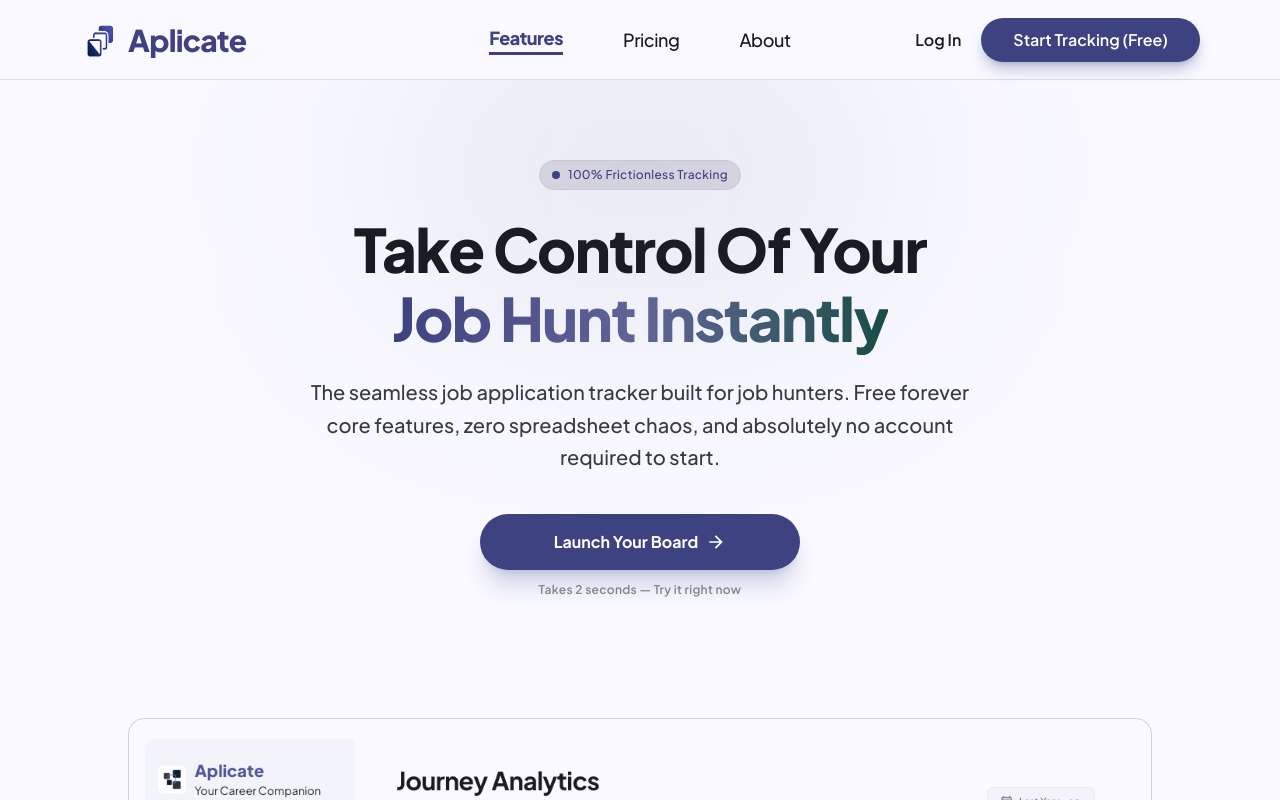
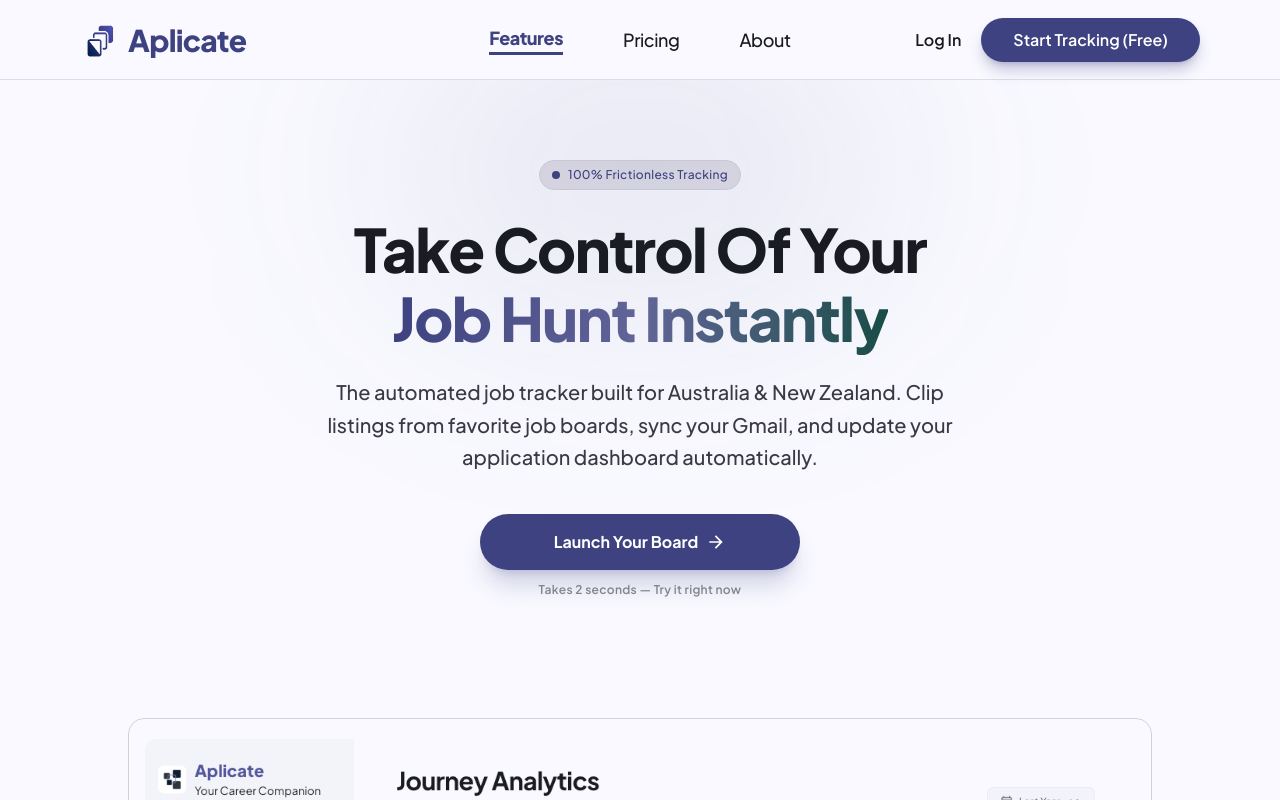
Before and after one commit to Galvatar/Aplicate, a Next.js app: page / in a window 1280 px wide. Built offline with nearby package versions, Linux system fonts and the light colour scheme; no server answers.

Commit message:
Changed the model to 6 monthly subscription

```diff
--- a/app/(landing)/pricing/page.tsx
+++ b/app/(landing)/pricing/page.tsx
@@ -52,7 +52,7 @@ export default function PricingPage() {
                 >
                     <h1>Monthly</h1>
                     <ToggleButton disabled={false} status={annual} onChange={setAnnual} />
-                    <h1>Yearly</h1>
+                    <h1>6-Months</h1>
                 </motion.div>
                 <motion.div
                     initial="hidden"
@@ -72,7 +72,7 @@ export default function PricingPage() {
                             </p>
                             <span className="flex items-end gap-1">
                                 <h2 className="text-3xl font-semibold mt-5 text-primary">
-                                    $0 USD
+                                    $0 AUD
                                 </h2>
                                 <h3 className="text-sm text-on-surface/50 font-semibold">
                                     /forever
@@ -136,7 +136,7 @@ export default function PricingPage() {
                             </p>
                             <span className="flex items-end gap-1">
                                 <h2 className="text-3xl font-semibold mt-5 text-primary">
-                                    $12 USD
+                                    $18 AUD
                                 </h2>
                                 <h3 className="text-sm text-on-surface/50 font-semibold">
                                     /month, monthly
@@ -192,13 +192,13 @@ export default function PricingPage() {
                             </p>
                             <span className="flex items-end gap-1">
                                 <h2 className="text-3xl line-through font-semibold mt-5 text-on-surface/30">
-                                    $12
+                                    $18
                                 </h2>
                                 <h2 className="text-3xl font-semibold mt-5 text-primary">
-                                    $10 USD
+                                    $15 AUD
                                 </h2>
                                 <h3 className="text-sm text-on-surface/50 font-semibold">
-                                    /month, yearly
+                                    /month, 6-months
                                 </h3>
                             </span>
                             <span className="flex gap-2 items-center mt-8">
--- a/app/layout.tsx
+++ b/app/layout.tsx
@@ -23,7 +23,7 @@ const jakartaSans = Plus_Jakarta_Sans({
 
 export const metadata: Metadata = {
   title: "Aplicate",
-  description: "Your personal job application tracker",
+  description: "The automated job tracker built for the AU/NZ market.",
   icons: {
     icon: "/icon.png",
   },
--- a/app/page.tsx
+++ b/app/page.tsx
@@ -65,9 +65,9 @@ export default function Home() {
             variants={fadeInUp}
             className="mt-6 max-w-2xl text-lg md:text-xl text-on-surface-variant font-medium leading-relaxed"
           >
-            The seamless job application tracker built for job hunters. Free
-            forever core features, zero spreadsheet chaos, and absolutely no
-            account required to start.
+            The automated job tracker built for Australia & New Zealand.
+             Clip listings from favorite job boards, sync your Gmail, and update your application
+             dashboard automatically.
           </motion.h2>
 
           {/** Core Call-To-Action (CTA) */}
```
